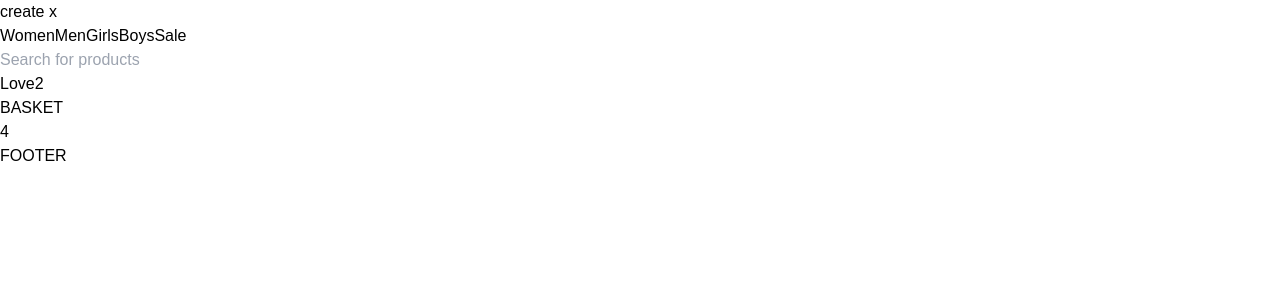
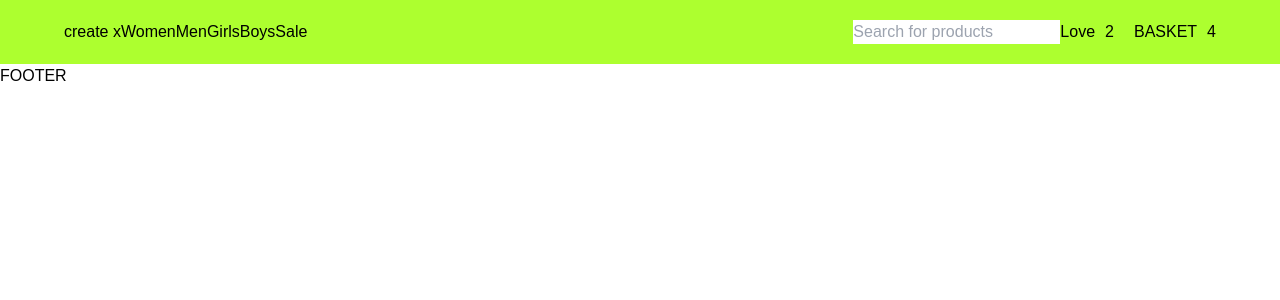
Before and after one commit to eldorado-22/commerce_group, a React (Create React App) app: page / in a window 1280 px wide. Shown: the top 300 px of the page. Built offline with nearby package versions, Linux system fonts and the light colour scheme.

Commit message:
commerce_header_style (#2)

```diff
--- a/src/App.css
+++ b/src/App.css
@@ -4,7 +4,10 @@
     margin: 0;
     font-family: sans-serif;
 }
-
+.container{
+    width: 90%;
+    margin: 0 auto;
+}
 a{
     text-decoration: none;
 }
--- /dev/null
+++ b/src/components/Header/style.css
@@ -0,0 +1,24 @@
+#header{
+    background: greenyellow;
+    padding: 20px 0;
+}
+.header{
+    display: flex;
+    justify-content: space-between;
+    align-items: center;
+}
+.header-text{
+    display: flex;
+    align-items: center ;
+}
+.header-input{
+    display: flex;
+    align-items: center;
+}
+.logos,
+.love,
+.basket{
+    display: flex;
+    align-items: center;
+    gap: 10px;
+}
```
Also changed, not shown: src/components/Header/index.jsx (+6 -5 lines).
